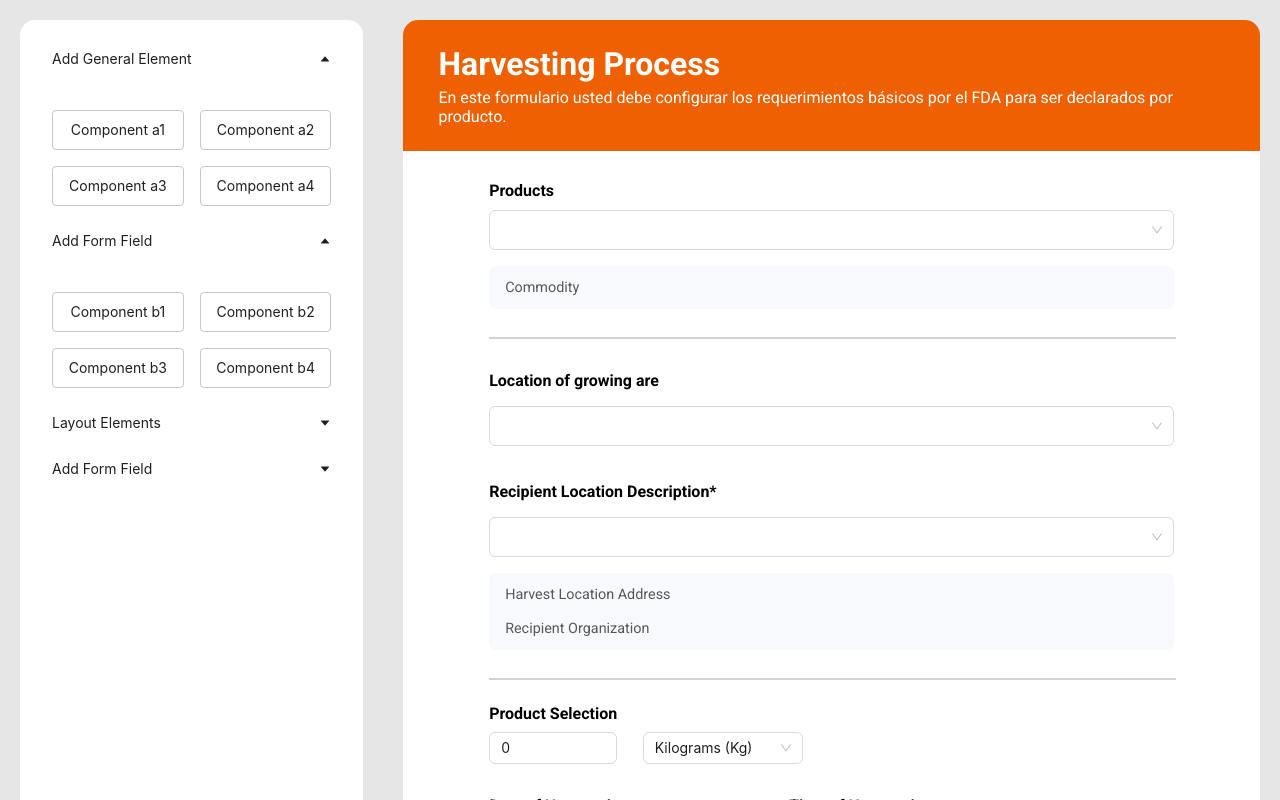
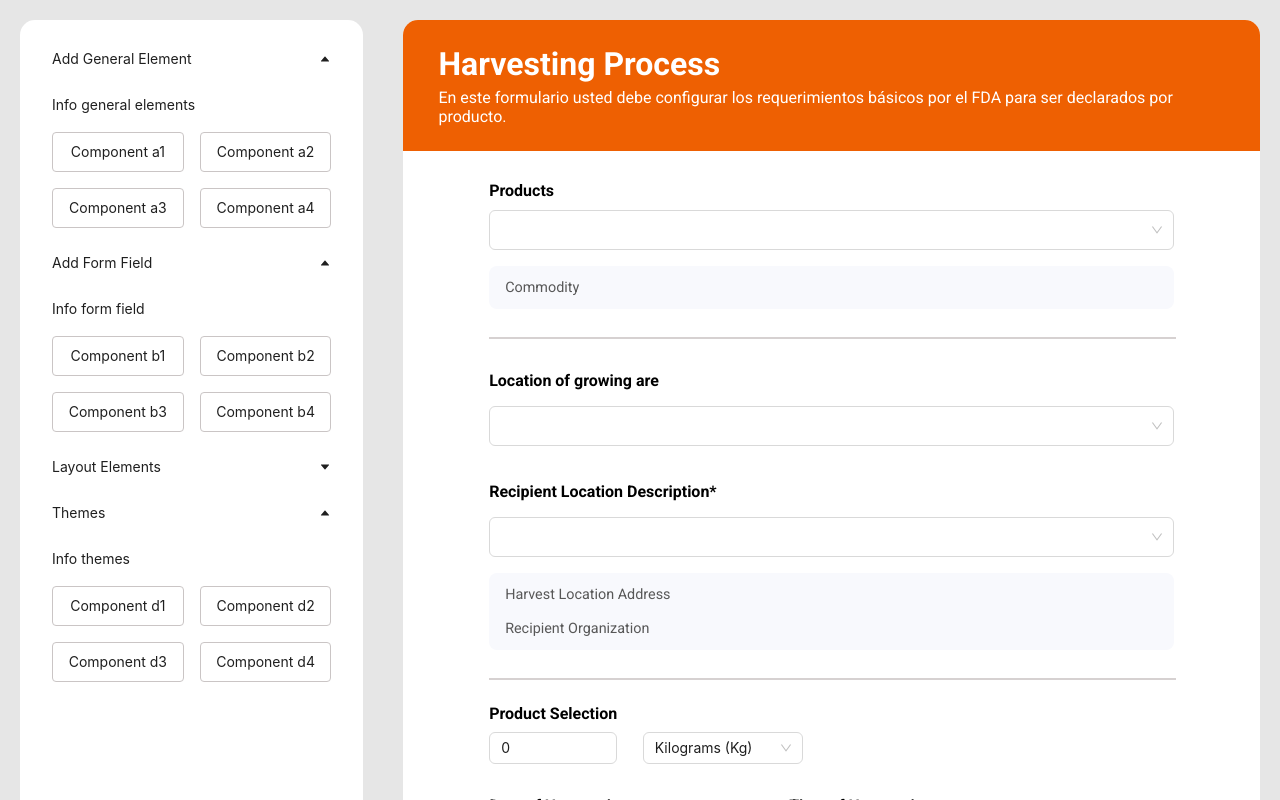
Before and after one commit to Pipeto84/dnd_darwin, a React (Create React App) app: page / in a window 1280 px wide. Shown: the top 800 px of the page. Built offline with nearby package versions, Linux system fonts and the light colour scheme.

Commit message:
Info drags

```diff
--- a/src/App.tsx
+++ b/src/App.tsx
@@ -5,12 +5,12 @@ import { cards } from "./Data/dataCards";
 import { useDragAndDrop } from './hooks/useDragAndDrop'
 
 function App() {
-  const {listItems, handleUpdateList} = useDragAndDrop(cards)
+  const {listItems, handleUpdateList, isDragging, handleDragging} = useDragAndDrop(cards)
 
   return (
     <div className={styles.containerMain}>
       <Drags cards={listItems} />
-      <Form list={listItems} handleUpdateList={handleUpdateList}/>
+      <Form list={listItems} handleUpdateList={handleUpdateList} isDragging={isDragging} handleDragging={handleDragging}/>
     </div>
   );
 }
--- a/src/Styles/Form.module.css
+++ b/src/Styles/Form.module.css
@@ -123,3 +123,15 @@
   flex-direction: column;
   gap: .5rem;
 }
+
+.dragging {
+  width: 100%;
+  height: 200px;
+  background: gray;
+  margin-top: 1rem;
+  border: 1px dashed rgb(172, 172, 172);
+  border-radius: .5rem;
+  display: flex;
+  flex-direction: column;
+  gap: .5rem;
+}
--- a/src/components/Card.tsx
+++ b/src/components/Card.tsx
@@ -4,14 +4,18 @@ import { DataCard } from "../interfaces";
 
 interface Props {
   data: DataCard;
+  handleDragging: (dragging: boolean) => void;
 }
 
-export const Card = ({ data }: Props) => {
+export const Card = ({ data, handleDragging }: Props) => {
   const handleDragStart = (e: React.DragEvent<HTMLDivElement>) => {
     e.dataTransfer.setData('id', `${data.id}`)
     e.dataTransfer.setData('group', `${data.group}`)
+    handleDragging(true)
   };
-  const handleDragEnd = () => {};
+  const handleDragEnd = () => {
+    handleDragging(false);
+  }
 
   return (
     <div
--- a/src/components/Drags.tsx
+++ b/src/components/Drags.tsx
@@ -4,22 +4,29 @@ import type { CollapseProps } from "antd";
 import { CaretRightOutlined } from "@ant-design/icons";
 import { DataCard } from "../interfaces";
 import { Card } from "./Card";
+import { useDragAndDrop } from "../hooks/useDragAndDrop";
+import { cards } from "../Data/dataCards";
 
 interface Props {
   cards: DataCard[][];
 }
 
 export const Drags = ({ cards }: Props) => {
+  const { handleDragging } = useDragAndDrop(cards);
+
   const containerGeneralElements: CollapseProps["items"] = [
     {
       key: "1",
       label: "Add General Element",
       children: (
+        <>
+          <p>Info general elements</p>
           <div className={styles.generalElements}>
             {cards[0].map((item) => (
-            <Card data={item} key={item.id} />
+              <Card data={item} key={item.id} handleDragging={handleDragging} />
             ))}
           </div>
+        </>
       ),
     },
   ];
@@ -28,11 +35,14 @@ export const Drags = ({ cards }: Props) => {
       key: "2",
       label: "Add Form Field",
       children: (
+        <>
+          <p>Info form field</p>
           <div className={styles.generalElements}>
             {cards[1].map((item) => (
-            <Card data={item} key={item.id} />
+              <Card data={item} key={item.id} handleDragging={handleDragging} />
             ))}
           </div>
+        </>
       ),
     },
   ];
@@ -41,24 +51,30 @@ export const Drags = ({ cards }: Props) => {
       key: "3",
       label: "Layout Elements",
       children: (
+        <>
+          <p>Info layout elements</p>
           <div className={styles.generalElements}>
             {cards[2].map((item) => (
-            <Card data={item} key={item.id} />
+              <Card data={item} key={item.id} handleDragging={handleDragging} />
             ))}
           </div>
+        </>
       ),
     },
   ];
   const containerthemes: CollapseProps["items"] = [
     {
       key: "4",
-      label: "Add Form Field",
+      label: "Themes",
       children: (
+        <>
+          <p>Info themes</p>
           <div className={styles.generalElements}>
             {cards[3].map((item) => (
-            <Card data={item} key={item.id} />
+              <Card data={item} key={item.id} handleDragging={handleDragging} />
             ))}
           </div>
+        </>
       ),
     },
   ];
@@ -92,6 +108,7 @@ export const Drags = ({ cards }: Props) => {
         )}
       />
       <Collapse
+        defaultActiveKey={["4"]}
         ghost
         items={containerthemes}
         expandIconPosition="end"
--- a/src/components/Form.tsx
+++ b/src/components/Form.tsx
@@ -9,9 +9,11 @@ import { Card } from './Card'
 interface Props {
   list: DataCard[][]
   handleUpdateList: (id: string) => void
+  isDragging: boolean
+  handleDragging: (dragging: boolean) => void
 }
 
-export function Form({list= [[]], handleUpdateList}: Props) {
+export function Form({list= [[]], handleUpdateList, isDragging, handleDragging}: Props) {
   const onChangeProduct = (value: string) => {
     console.log("Product: ", value);
   };
@@ -36,6 +38,7 @@
   const handleDrop = (e: React.DragEvent<HTMLDivElement>) => {
     e.preventDefault();
     handleUpdateList(e.dataTransfer.getData('id'))
+    handleDragging(false)
   };
   const handleDragOver = (e: React.DragEvent<HTMLDivElement>) => {
     e.preventDefault();
@@ -117,7 +120,7 @@
         </div>
         <hr className={styles.line} />
         <div
-          className={styles.dropSpace}
+          className={`${isDragging ? styles.dragging : styles.dropSpace}`}
           onDrop={handleDrop}
           onDragOver={handleDragOver}
         >{
@@ -127,6 +130,7 @@
               <Card
                 data={item}
                 key={item.id}
+                handleDragging={handleDragging}
               />
             ))
           ))
--- a/src/hooks/useDragAndDrop.ts
+++ b/src/hooks/useDragAndDrop.ts
@@ -7,7 +7,9 @@ export const useDragAndDrop = (initialState: DataCard[][]) => {
 
   const [isDragging, setIsDragging] = useState(false);
 
-  const handleDragging = (dragging: boolean) => setIsDragging(dragging);
+  const handleDragging = (dragging: boolean) => {
+    setIsDragging(dragging);
+  }
 
   const handleUpdateList = (id: string) => {
     listItems.map((collapse) => {
```
Lines whose indentation alone changed are shown as unchanged.
